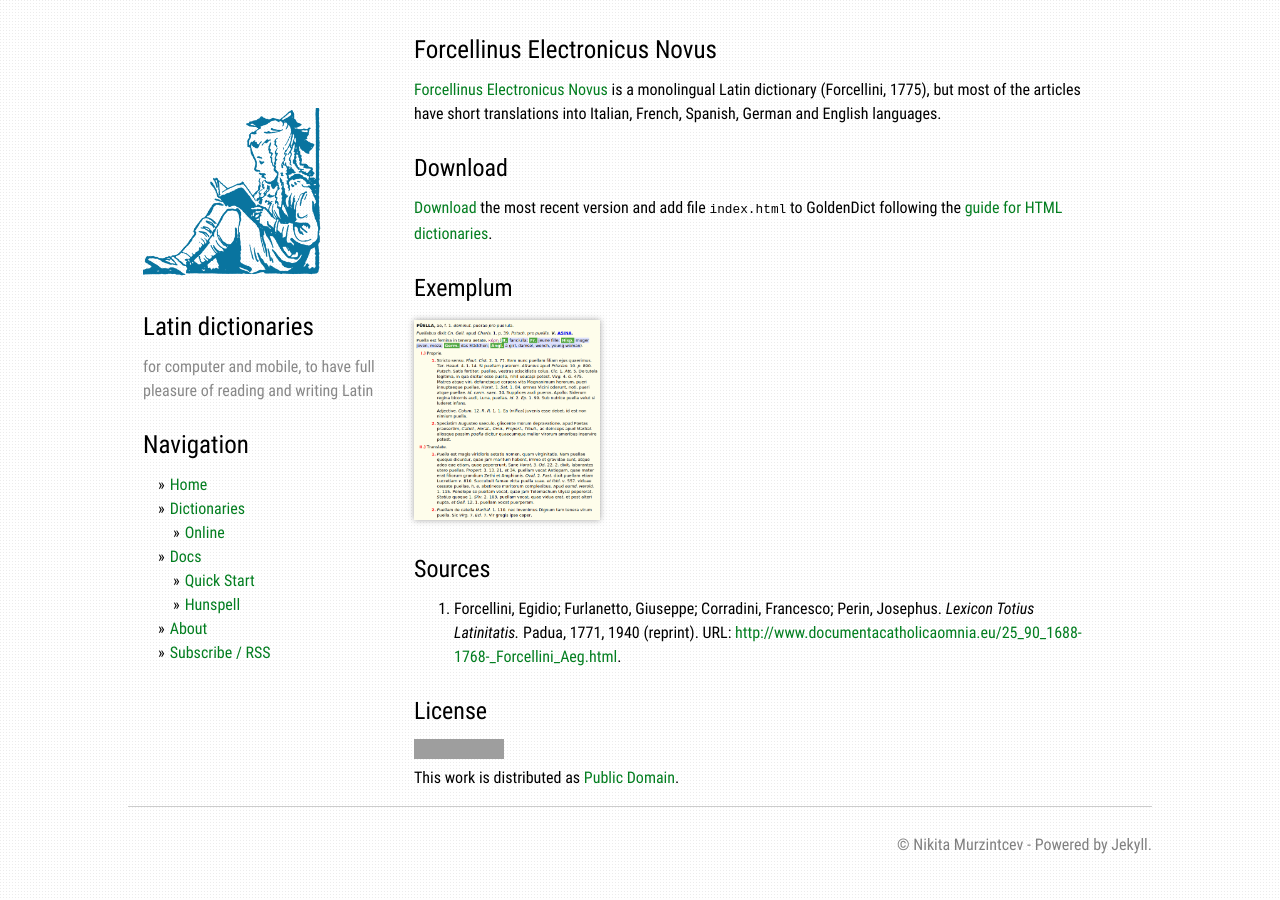
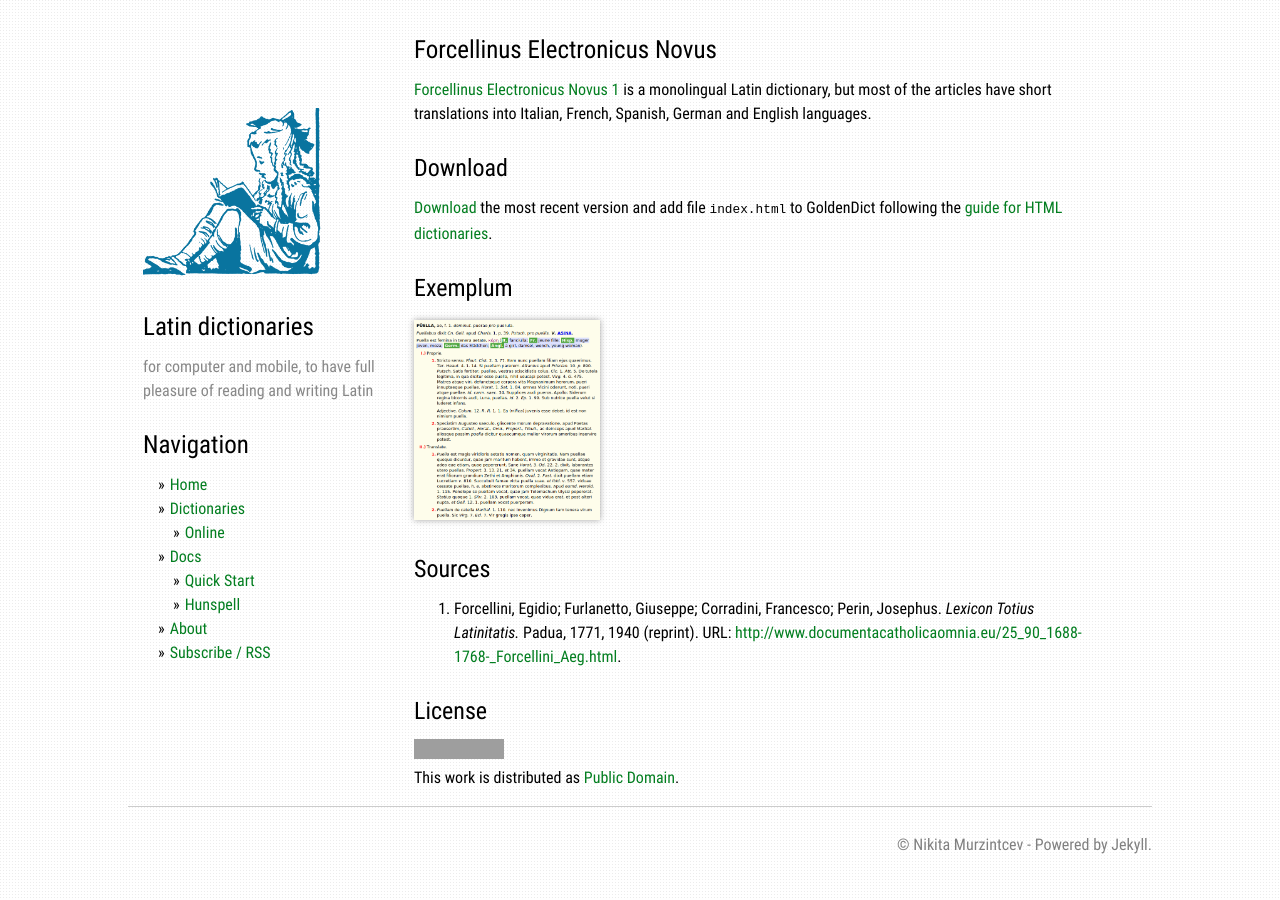
Before and after one commit to latin-dict/latin-dict.github.io, a Jekyll site: the page built from _online/Forcellini.md, in a window 1280 px wide. Built offline with Jekyll 4.4.1, drawn with Linux system fonts in a browser that asks for light colours; grey boxes are pictures that could not be loaded.

Commit message:
rename Forcellini

```diff
--- a/_online/Forcellini1775.md
+++ b/_online/Forcellini.md
@@ -6,7 +6,7 @@
 ---
 # {{ page.title }}
 
-[{{ page.title }}]({{ page.website }}) is a monolingual Latin dictionary (Forcellini, 1775), but most of the articles have short translations into Italian, French, Spanish, German and English languages.
+[{{ page.title }}]({{ page.website }}) [1] is a monolingual Latin dictionary, but most of the articles have short translations into Italian, French, Spanish, German and English languages.
 
 
 ## Download
@@ -16,7 +16,7 @@
 
 ## Exemplum
 
-{% include img-viewer.html img="img/Forcellini1775-1.png" id="1" %}
+{% include img-viewer.html img="img/Forcellini-1.png" id="1" %}
 
 
 ## Sources
@@ -30,5 +30,5 @@
 This work is distributed as [Public Domain](http://creativecommons.org/publicdomain/mark/1.0/).
 
 
-[1]: https://github.com/latin-dict/Forcellini1775/releases
+[1]: https://github.com/latin-dict/Forcellini/releases
 [2]: {{ site.baseurl }}{% link docs/howto.md %}#html-dictionaries
```
Also changed, not shown: _posts/2020-11-05-Forcellini.md (renamed from _posts/2020-11-05-Forcellini1775.md, +3 -3 lines), _online/img/Forcellini-1.png (renamed from _online/img/Forcellini1775-1.png).
